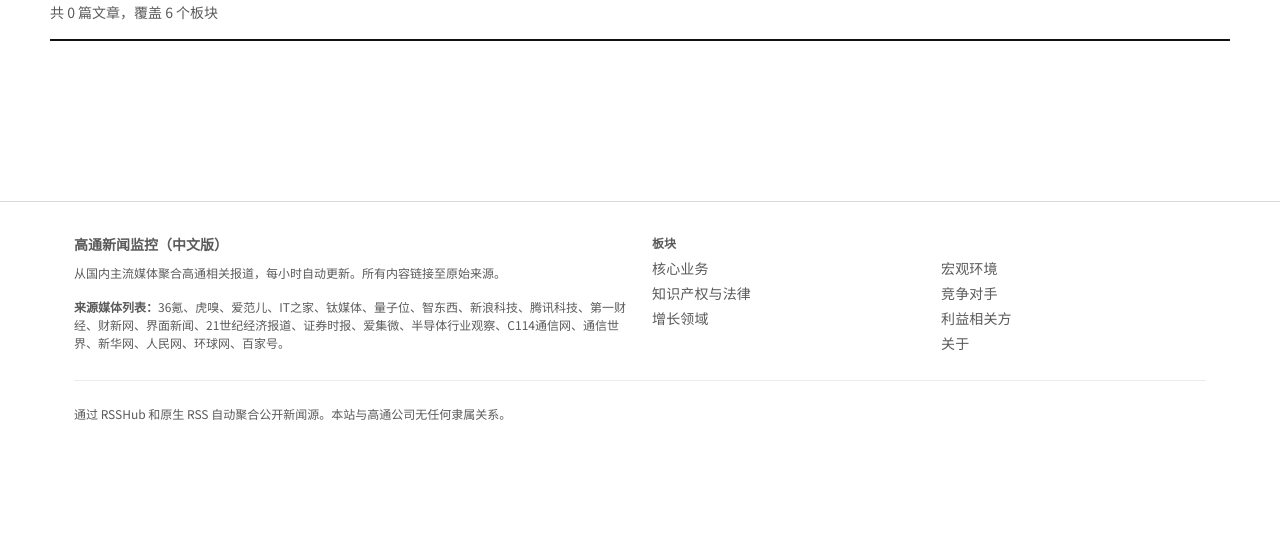
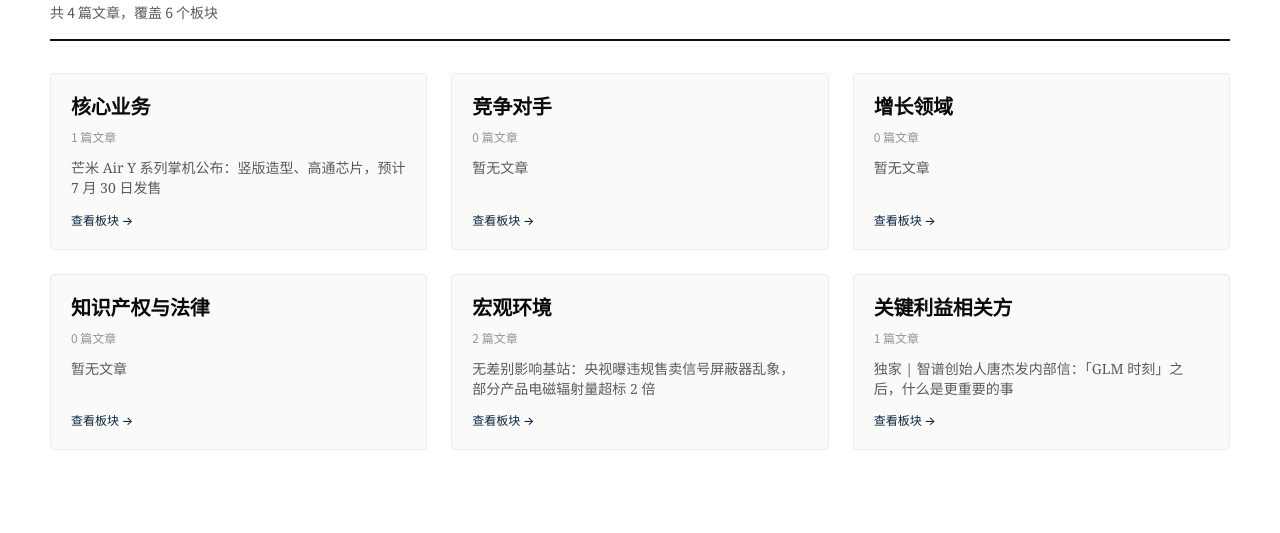
Before and after one commit to chelseazhou1003-rgb/qualcomm-news-monitor-cn, a website with bundled scripts: page site/index.html in a window 1280 px wide. Shown: the part 267-800 px from the top of the page. Built offline with nearby package versions, Linux system fonts and the light colour scheme.

Commit message:
Fix: add data.js script tag to index.html
The site was showing 0 articles because data.js (which sets window.__NEWS_DATA__) was never loaded. Added a regular script tag before the module script to ensure data is available when app.js runs.

```diff
--- a/site/index.html
+++ b/site/index.html
@@ -86,6 +86,7 @@
     </div>
   </footer>
 
+  <script src="data/data.js"></script>
   <script type="module" src="assets/js/app.js"></script>
 </body>
 </html>
```
